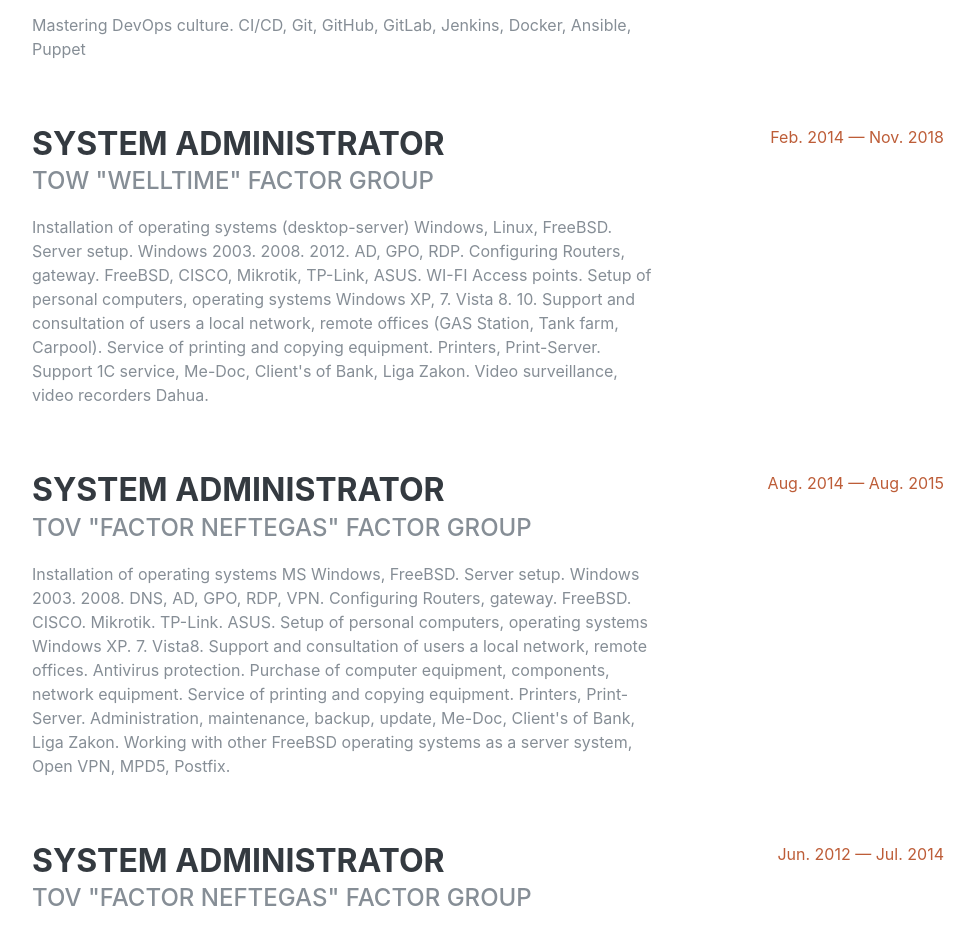
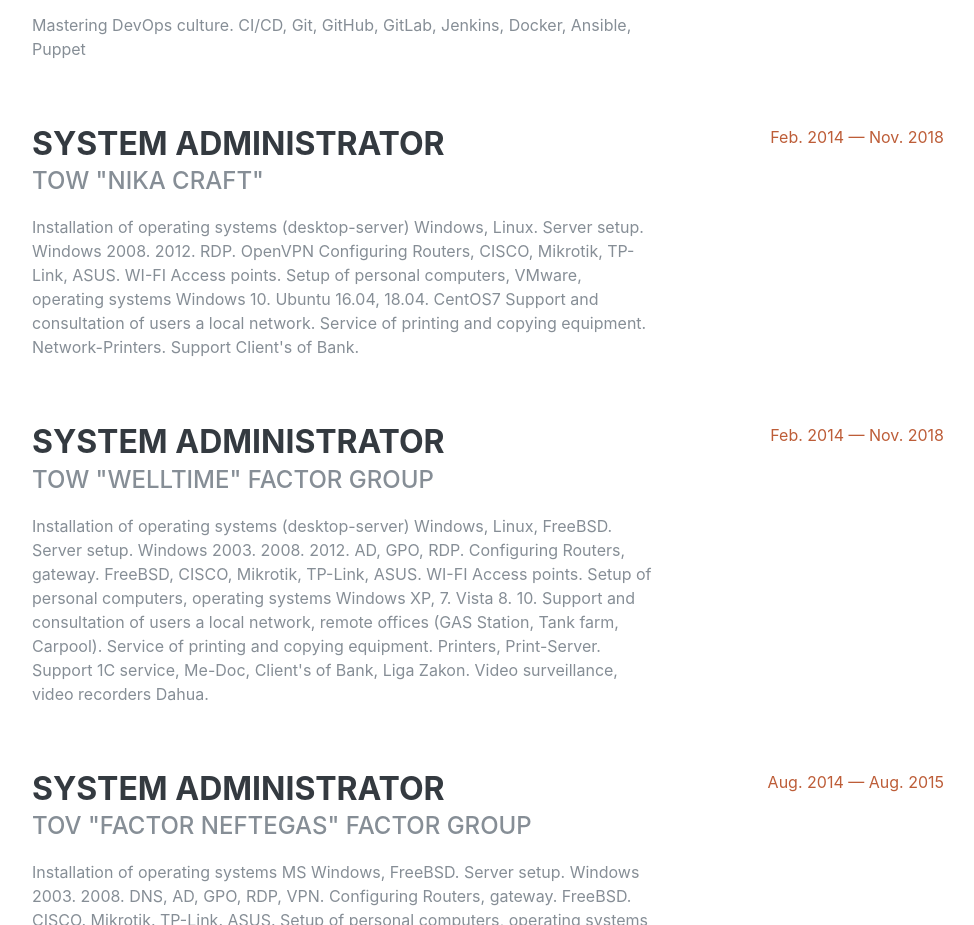
Before and after one commit to Alekskojem/resume, a plain HTML site: page index.html in a window 1280 px wide. Shown: the part 1543-2468 px from the top of the page, without its empty margins (288-1262 px from the left). Drawn offline with nearby package versions, Linux system fonts and the light colour scheme; files that its build step writes are made by us from their sources; a script that the page names is missing; a web font is replaced by a local one.

Commit message:
Update index.html

```diff
--- a/index.html
+++ b/index.html
@@ -122,6 +122,25 @@
               </div>
             <div class="resume-date text-md-right">
               <span class="text-primary"></span>
+            </div>
+          </div>
+
+        <div class="resume-item d-flex flex-column flex-md-row mb-5">
+            <div class="resume-content mr-auto">
+              <h3 class="mb-0">System administrator</h3>
+              <div class="subheading mb-3">TOW "Nika Craft"</div>
+              <p>Installation of operating systems (desktop-server) Windows, Linux.
+              Server setup. Windows 2008. 2012. RDP. OpenVPN
+              Configuring Routers, CISCO, Mikrotik, TP-Link, ASUS.
+              WI-FI Access points. Setup of personal computers, VMware, operating systems Windows 10. Ubuntu 16.04, 18.04. CentOS7
+              Support and consultation of users a local network.
+              Service of printing and copying equipment. Network-Printers.
+              Support Client's of Bank.
+             </p>
+            </div>
+
+          <div class="resume-date text-md-right">
+              <span class="text-primary">Feb. 2014 — Nov. 2018</span>
             </div>
           </div>
 
```
